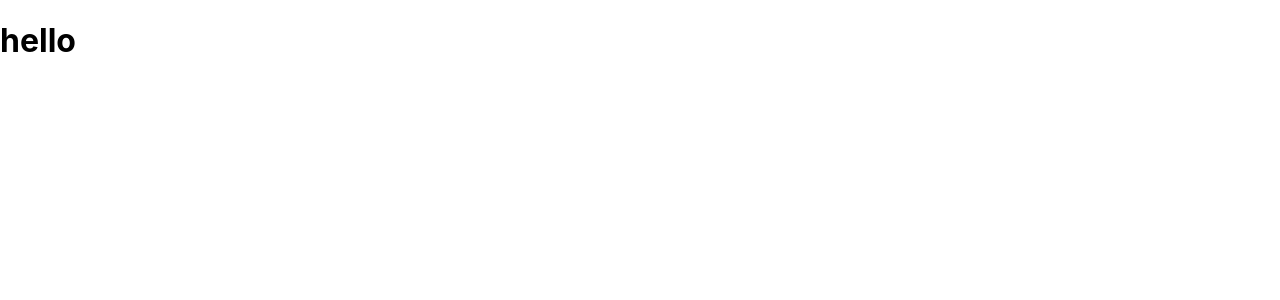
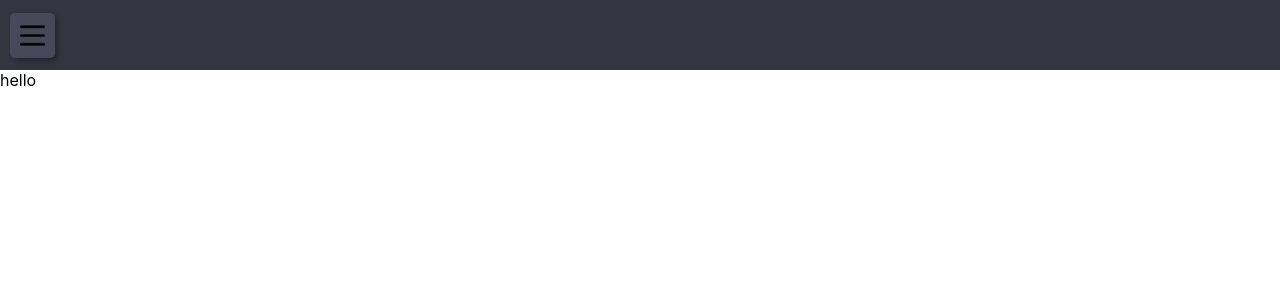
Before and after one commit to jonascll/jonascll.github.io, a React (Create React App) app in the folder portfolio/: page / in a window 1280 px wide. Shown: the top 300 px of the page. Built offline with nearby package versions, Linux system fonts and the light colour scheme.

Commit message:
experimenting

```diff
--- a/portfolio/src/App.css
+++ b/portfolio/src/App.css
@@ -1,38 +1,4 @@
-.App {
-  text-align: center;
+.main{
+  height: 50px;
+  width: 100%;
 }
-
-.App-logo {
-  height: 40vmin;
-  pointer-events: none;
-}
-
-@media (prefers-reduced-motion: no-preference) {
-  .App-logo {
-    animation: App-logo-spin infinite 20s linear;
-  }
-}
-
-.App-header {
-  background-color: #282c34;
-  min-height: 100vh;
-  display: flex;
-  flex-direction: column;
-  align-items: center;
-  justify-content: center;
-  font-size: calc(10px + 2vmin);
-  color: white;
-}
-
-.App-link {
-  color: #61dafb;
-}
-
-@keyframes App-logo-spin {
-  from {
-    transform: rotate(0deg);
-  }
-  to {
-    transform: rotate(360deg);
-  }
-}
--- a/portfolio/src/App.js
+++ b/portfolio/src/App.js
@@ -1,12 +1,17 @@
-import logo from './logo.svg';
+
 import './App.css';
 import Home from './pages/homepage/Home'
-
+import Navbar from './components/Navbar/Navbar';
 
 
 function App() {
   return (
-  <Home></Home>
+    <div className='main'>
+      <title>portfolio</title>
+      <Navbar></Navbar>
+      <Home></Home>
+    </div>
+
   );
 }
 
--- /dev/null
+++ b/portfolio/src/components/Navbar/Navbar.css
@@ -0,0 +1,20 @@
+.navbar{
+    height: 70px;
+    width: 100%;
+    background-color: rgb(53, 53, 65);
+
+    display: flex;
+    flex-direction: column;
+    justify-content: center;
+
+}
+
+.hamburgerIcon {
+    height: 25px;
+    width: 25px;
+    margin-left: 10px;
+    padding: 10px;
+    border-radius: 5px;
+    background-color: rgb(72, 72, 90);
+    box-shadow: 3px 3px 5px 0px rgb(37, 37, 46);
+}
--- /dev/null
+++ b/portfolio/src/components/Navbar/Navbar.js
@@ -0,0 +1,16 @@
+import "./Navbar.css"
+import hamburger from "./hamburger.png"
+
+function Navbar() {
+    return(
+        <div>
+            <div className="navbar">
+                <img className="hamburgerIcon" src={hamburger}></img>
+            </div>
+        </div>
+
+    )
+}
+
+
+export default Navbar
--- a/portfolio/src/pages/homepage/Home.js
+++ b/portfolio/src/pages/homepage/Home.js
@@ -5,9 +5,10 @@ import "./Home.css"
 
 function Home() {
     return(
-        <h1>
+        <div>
             hello
-        </h1>
+        </div>
+
     )
 }
 
```
Also changed, not shown: portfolio/src/components/Navbar/hamburger.png (added).
